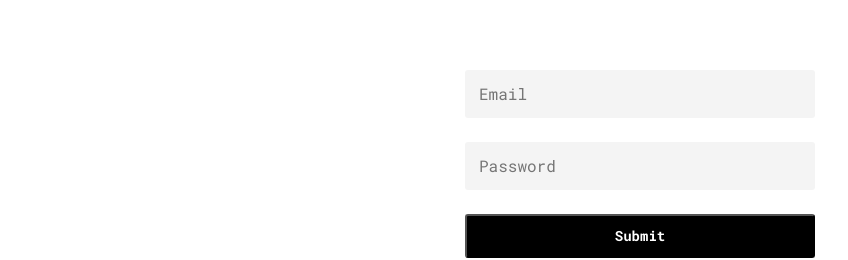
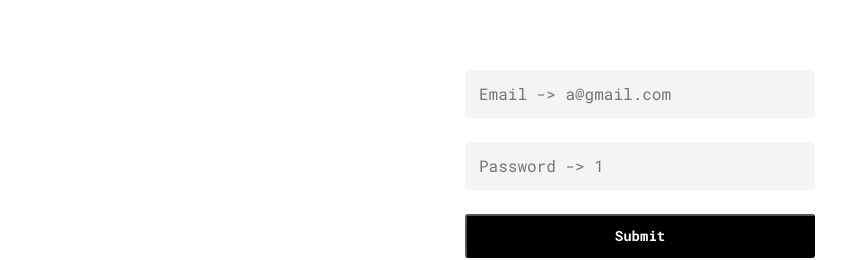
Before and after one commit to Shamsiddinov70/exam5-react, a React (Create React App) app: page / in a window 1280 px wide. Shown: the part 314-574 px from the top of the page, without its empty margins (0-848 px from the left). Built offline with nearby package versions, Linux system fonts and the light colour scheme.

Commit message:
Update LoginForm.js

```diff
--- a/src/components/LoginForm.js
+++ b/src/components/LoginForm.js
@@ -26,11 +26,11 @@ function LoginForm({ Login, error }) {
                     <p style={{ 'color': 'red' }}>{error}</p>
                     <div className='form-group'>
                         {/* <label htmlFor='email'>Email:</label> */}
-                        <input placeholder='Email' className='input' type="email" name="email" id="email" onChange={e => setDetails({ ...details, email: e.target.value })} value={details.email}></input>
+                        <input placeholder='Email -> a@gmail.com' className='input' type="email" name="email" id="email" onChange={e => setDetails({ ...details, email: e.target.value })} value={details.email}></input>
                     </div>
                     <div className='form-group'>
                         {/* <label htmlFor='password'>Password:</label> */}
-                        <input placeholder='Password' className='input' type="password" name="password" id="password" onChange={e => setDetails({ ...details, password: e.target.value })} value={details.password}></input>
+                        <input placeholder='Password -> 1' className='input' type="password" name="password" id="password" onChange={e => setDetails({ ...details, password: e.target.value })} value={details.password}></input>
                     </div>
                     <button className='submit-btn' type='submit' value="LOGIN">Submit</button>
                 </div>
```
